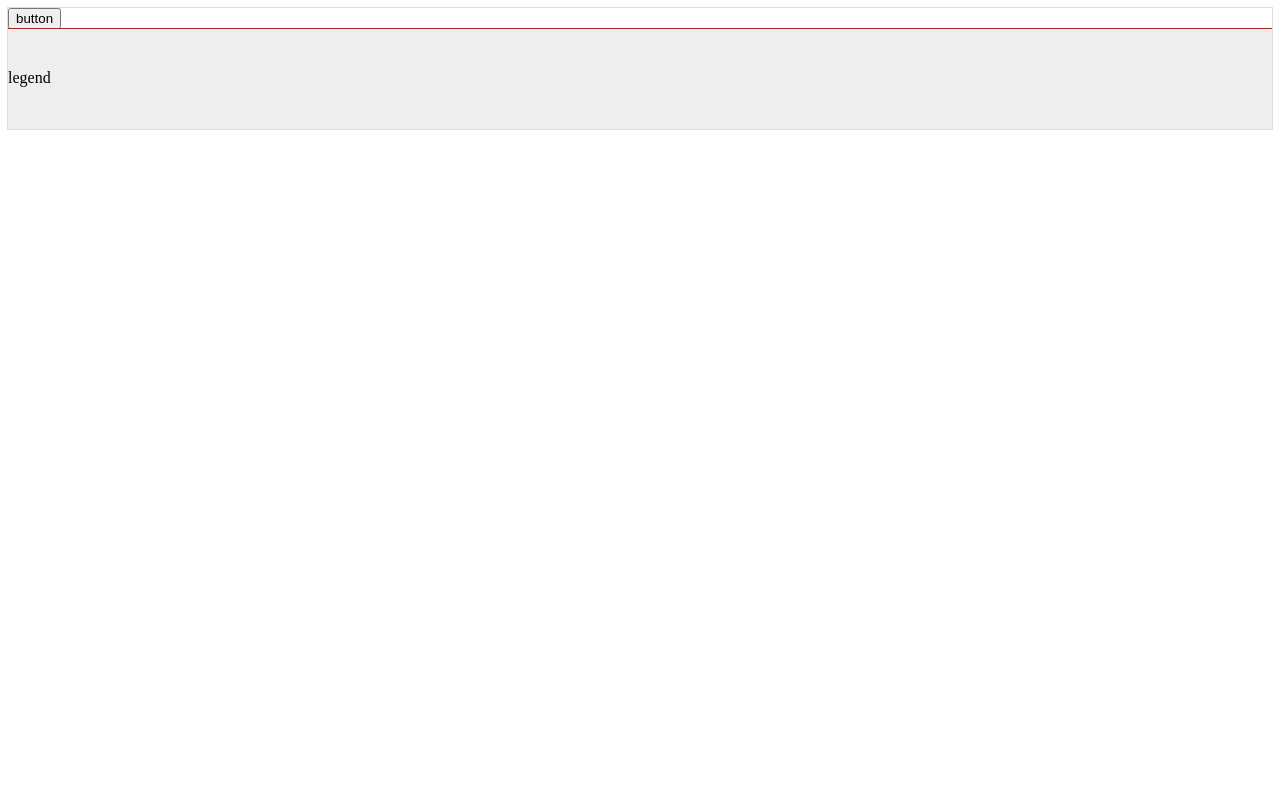
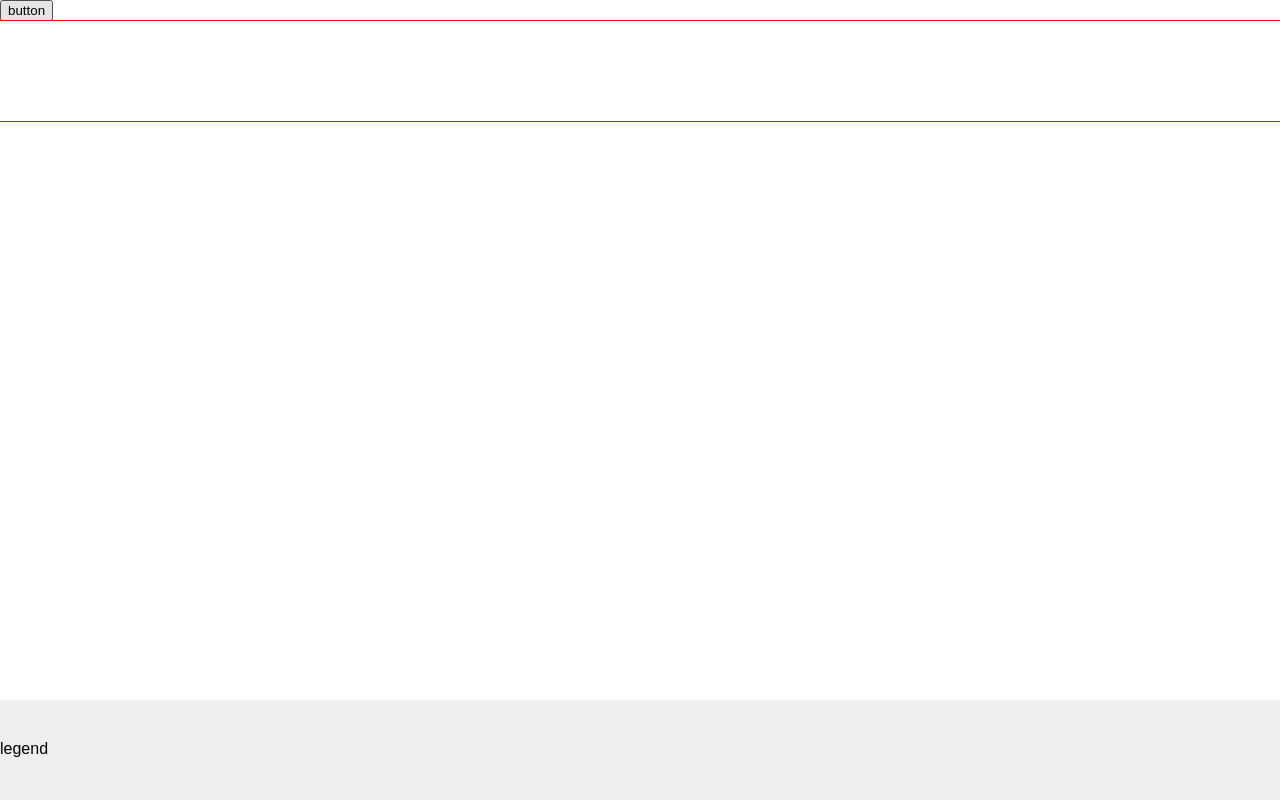
Before and after one commit to gitter-badger/smart-bem, a website: page bem/desktop.bundles/index/index.html in a window 1280 px wide. Drawn offline with nearby package versions, Linux system fonts and the light colour scheme.

Commit message:
не подключаются стили библиотек bem-components :(

```diff
--- a/bem/desktop.bundles/index/index.bemjson.js
+++ b/bem/desktop.bundles/index/index.bemjson.js
@@ -2,6 +2,7 @@
 	block: 'page',
 	title: 'Каталог фильмов, сериалов - Smart-TV framework',
 	styles: [
+		//{ elem: 'css', url: 'http://yastatic.net/bootstrap/3.1.1/css/bootstrap.min.css' },
 		{ elem: 'css', url: 'index.css' },
 		{ elem: 'css', url: 'http://fonts.googleapis.com/css?family=Open+Sans:400,700,300' }
 	],
--- a/bem/desktop.bundles/index/index.css
+++ b/bem/desktop.bundles/index/index.css
@@ -19,3 +19,16 @@
   display: inline-block;
   vertical-align: middle;
 }
+/* d:\smart-bem\libs\my-blocks/page/_theme/page_theme_brew.styl:begin */
+html {
+  height: 100%;
+  font-size: 62.5%;
+}
+.page_theme_brew {
+  font-family: sans-serif;
+  height: 100%;
+  margin: 0;
+  font-size: 1.6em;
+  min-width: 100rem;
+}
+/* d:\smart-bem\libs\my-blocks/page/_theme/page_theme_brew.styl:end */
--- a/bem/desktop.bundles/index/index.noprefix.css
+++ b/bem/desktop.bundles/index/index.noprefix.css
@@ -19,3 +19,16 @@
   display: inline-block;
   vertical-align: middle;
 }
+/* d:\smart-bem\libs\my-blocks/page/_theme/page_theme_brew.styl:begin */
+html {
+  height: 100%;
+  font-size: 62.5%;
+}
+.page_theme_brew {
+  font-family: sans-serif;
+  height: 100%;
+  margin: 0;
+  font-size: 1.6em;
+  min-width: 100rem;
+}
+/* d:\smart-bem\libs\my-blocks/page/_theme/page_theme_brew.styl:end */
```
Also changed, not shown: bem/desktop.bundles/index/index.deps.js (+19 -1 lines), .enb/make.js.
